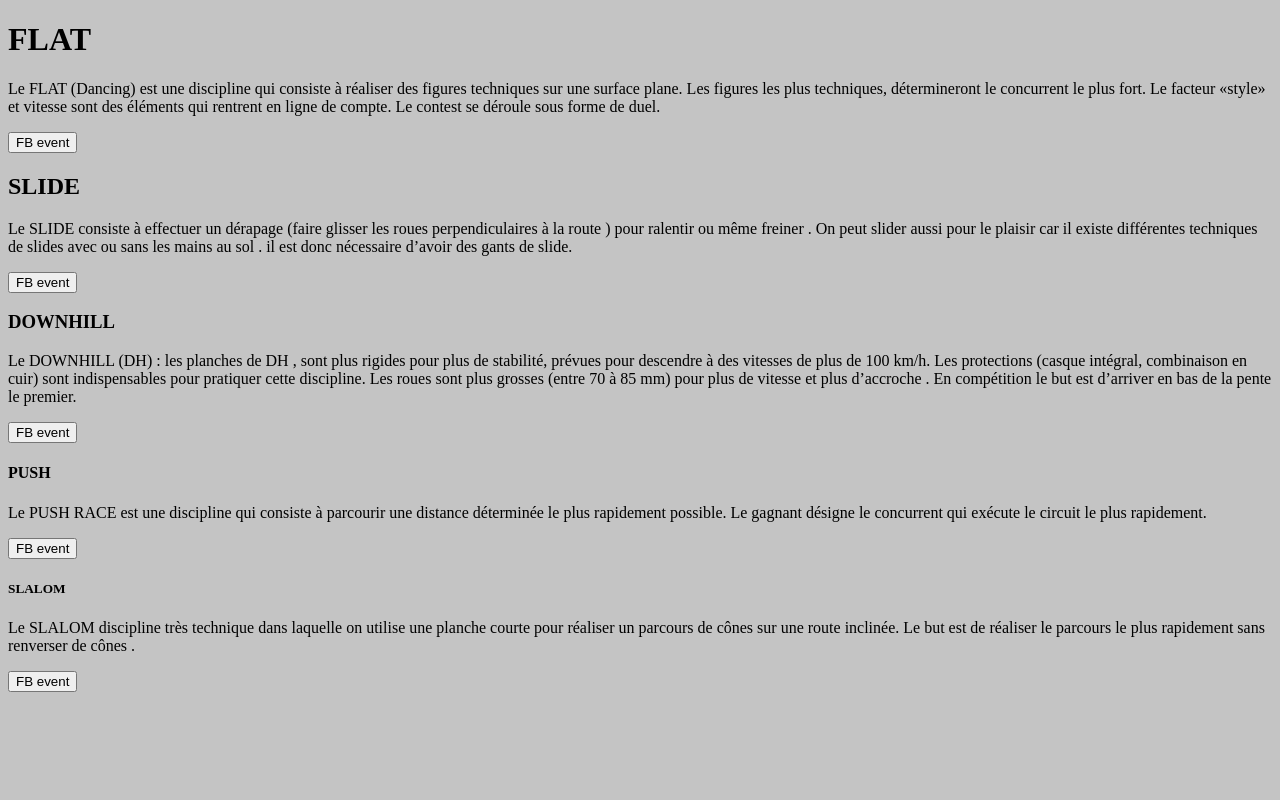
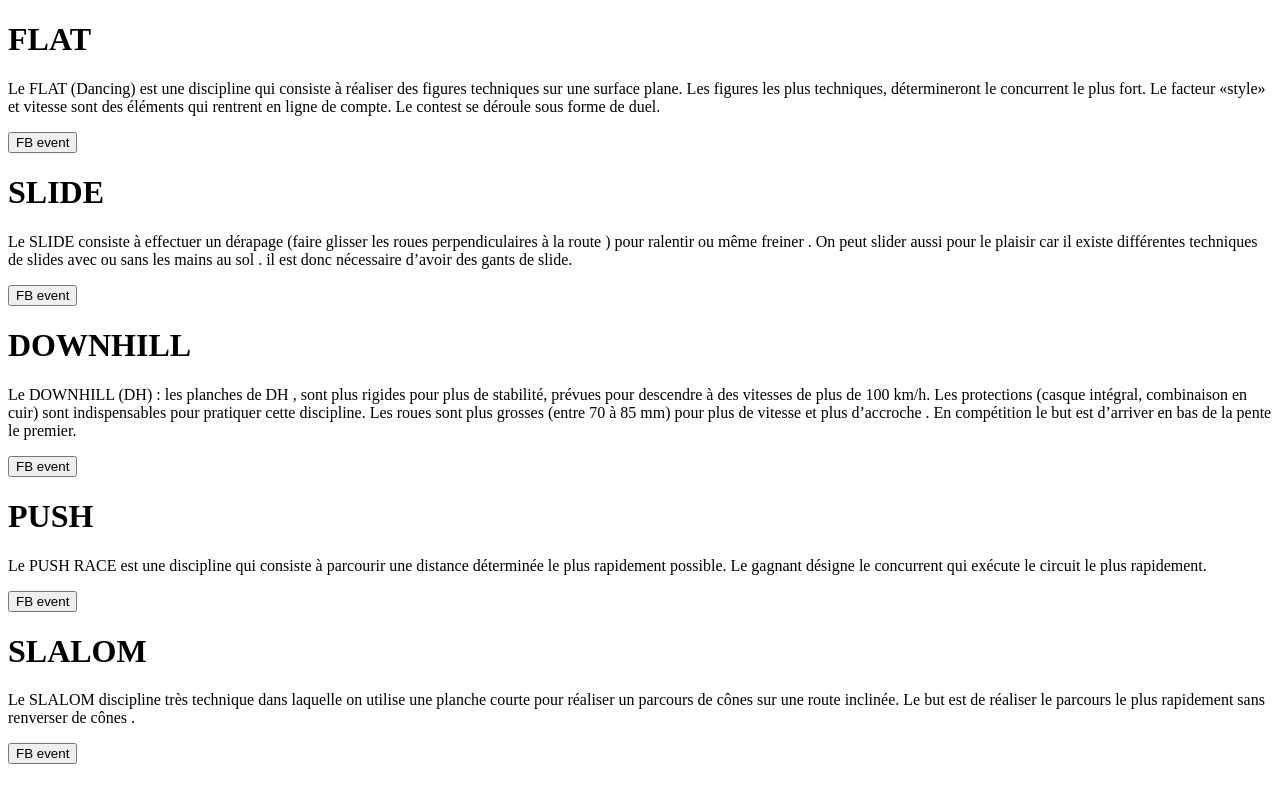
Before and after one commit to GaspardBerger/LRBX, a plain HTML site: page index.html in a window 1280 px wide. Drawn offline with Linux system fonts and the light colour scheme; a script that the page names is missing.

Commit message:
push avant le cours

```diff
--- a/index.html
+++ b/index.html
@@ -5,14 +5,11 @@
     <meta http-equiv="X-UA-Compatible" content="IE=edge">
     <title>LRBX SESSIONS</title>
     <meta name="viewport" content="width=device-width, initial-scale=1">
-    <link rel="stylesheet" type="text/css" media="screen" href="style.css">
+    <link rel="stylesheet" type="text/css" media="screen" href="main.css">
     <script src="main.js"></script>
 </head>
 <body>
-
-    </style>
-   <div class="Discip">
-
+   <div id = "block ouvert">
         <h1>
             FLAT
         </h1>
@@ -28,9 +25,10 @@
             </button>
    </div>
 
-    <h2>
+    <div id = "block ouvert">
+            <h1>
                 SLIDE
-    </h2>
+            </h1>
                 <p>
                         Le SLIDE consiste à effectuer un dérapage (faire glisser les roues perpendiculaires à la route ) pour ralentir ou même freiner .
                         On peut slider aussi pour le plaisir car il existe différentes techniques de slides avec ou sans les mains au sol . il est donc nécessaire d’avoir des gants de slide.
@@ -38,38 +36,42 @@
                 <button>
                     FB event
                 </button>
+       </div>
 
-
-    <h3>
+       <div id = "block ouvert">
+            <h1>
                 DOWNHILL
-    </h3>
+            </h1>
                 <p>
                         Le DOWNHILL (DH) : les planches de DH , sont plus rigides pour plus de stabilité, prévues pour descendre à des vitesses de plus de 100 km/h. Les protections (casque intégral, combinaison en cuir) sont indispensables pour pratiquer cette discipline. Les roues sont plus grosses (entre 70 à 85 mm) pour plus de vitesse et plus d’accroche . En compétition le but est d’arriver en bas de la pente le premier.
                 </p>
                 <button>
                     FB event
                 </button>
+       </div>
 
-
-    <h4>
+       <div id = "block ouvert">
+            <h1>
                 PUSH
-    </h4>
+            </h1>
                 <p>
                         Le PUSH RACE est une discipline qui consiste à parcourir une distance déterminée le plus rapidement possible. Le gagnant désigne le concurrent qui exécute le circuit le plus rapidement.
                 </p>
                 <button>
                     FB event
                 </button>
+       </div>
 
-
-    <h5>
+       <div id = "block ouvert">
+            <h1>
                 SLALOM
-    </h5>
+            </h1>
                 <p>
                         Le SLALOM discipline très technique dans laquelle on utilise une planche courte pour réaliser un parcours de cônes sur une route inclinée. Le but est de réaliser le parcours le plus rapidement sans renverser de cônes .
                 </p>
                 <button>
                     FB event
                 </button>
+       </div>
 </body>
 </html>
--- a/style.css
+++ b/style.css
@@ -4,7 +4,3 @@
 {\*\expandedcolortbl;;}
 \paperw11900\paperh16840\margl1440\margr1440\vieww10800\viewh8400\viewkind0
 }
-
-body {
-    background-color: #C4C4C4;
-  }
```
Lines whose indentation alone changed are shown as unchanged.
